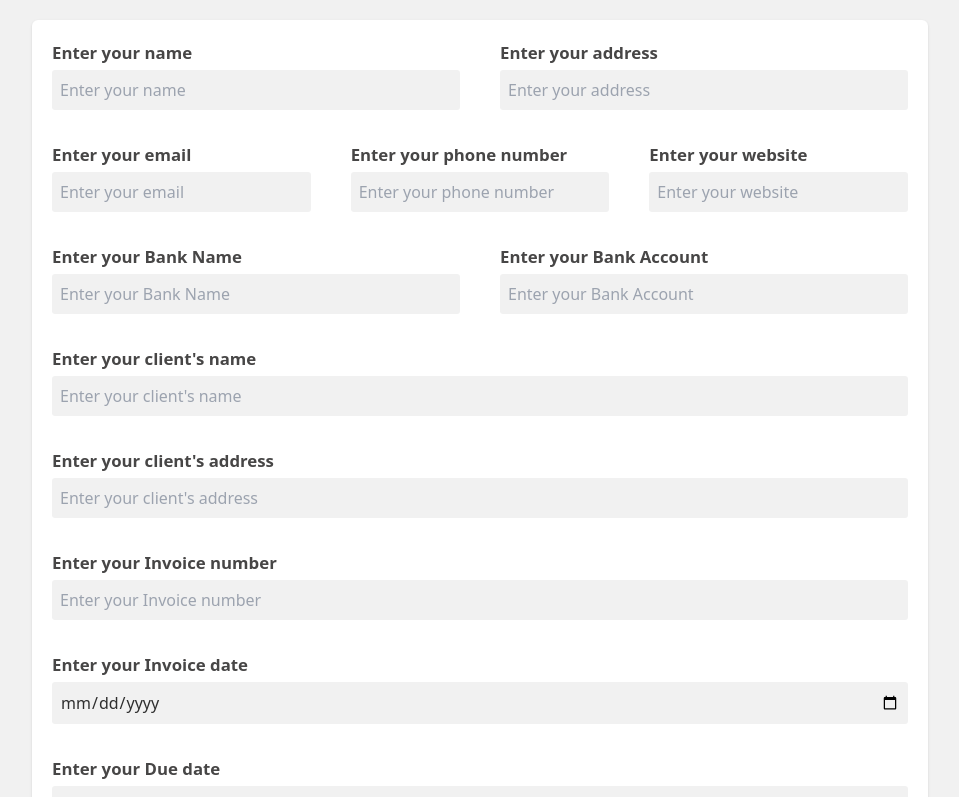
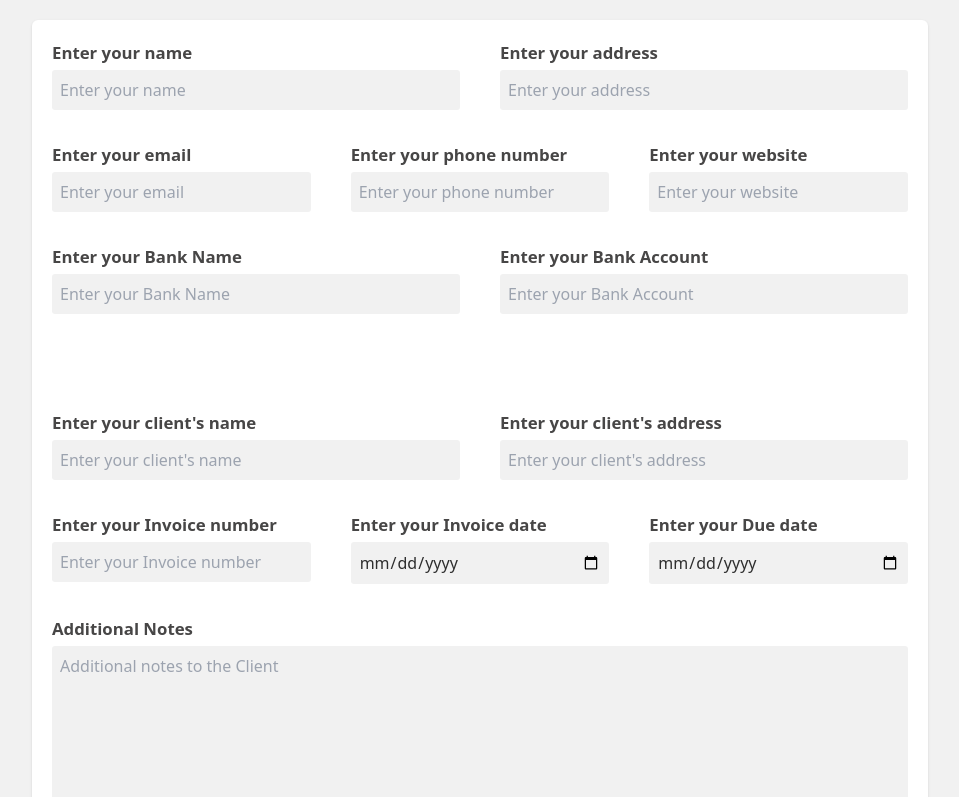
Before and after one commit to MuhammadElham/Invoice-Generator, a React (Vite) app: page / in a window 1280 px wide. Shown: the top 797 px of the page, without its empty margins (160-1119 px from the left). Built offline with nearby package versions, Linux system fonts and the light colour scheme.

Commit message:
Alhamdulliah Done Details

```diff
--- a/src/App.jsx
+++ b/src/App.jsx
@@ -158,7 +158,9 @@ const App = () => {
               />
             </div>
           </article>
+          <article className="md:grid grid-cols-2 gap-10 md:mt-16">
             {/* clientName */}
+            <div className="flex flex-col">
               <label htmlFor="clientName">Enter your client's name</label>
               <input
                 type="text"
@@ -168,7 +170,9 @@ const App = () => {
                 onChange={(e) => setClientName(e.target.value)}
                 autoComplete="off"
               />
+            </div>
             {/* clientAddress */}
+            <div className="flex flex-col">
               <label htmlFor="clientAddress">Enter your client's address</label>
               <input
                 type="text"
@@ -178,6 +182,10 @@ const App = () => {
                 onChange={(e) => setClientAddress(e.target.value)}
                 autoComplete="off"
               />
+            </div>
+          </article>
+          <article className="md:grid grid-cols-3 gap-10 ">
+            <div className="flex flex-col">
               {/* InvoiceNumber */}
               <label htmlFor="invoiceNumber">Enter your Invoice number</label>
               <input
@@ -188,6 +196,8 @@ const App = () => {
                 onChange={(e) => setInvoiceNumber(e.target.value)}
                 autoComplete="off"
               />
+            </div>
+            <div className="flex flex-col">
               {/* InvoiceDate */}
               <label htmlFor="invoiceDate">Enter your Invoice date</label>
               <input
@@ -198,6 +208,8 @@ const App = () => {
                 onChange={(e) => setInvoiceDate(e.target.value)}
                 autoComplete="off"
               />
+            </div>
+            <div className="flex flex-col">
               {/* DueDate */}
               <label htmlFor="dueDate">Enter your Due date</label>
               <input
@@ -208,12 +220,14 @@ const App = () => {
                 onChange={(e) => setDueDate(e.target.value)}
                 autoComplete="off"
               />
+            </div>
+          </article>
           {/* Notes */}
           <label htmlFor="notes">Additional Notes</label>
           <textarea
             name="notes"
             id="notes"
-            rows={30}
+            rows={10}
             cols={10}
             placeholder="Additional notes to the Client"
             value={notes}
--- a/src/components/Table.jsx
+++ b/src/components/Table.jsx
@@ -3,7 +3,7 @@ import React from "react";
 const Table = () => {
   return (
     <div>
-      <div className="mb-5">this is the table</div>
+      <div className="mb-5"></div>
     </div>
   );
 };
--- a/src/index.css
+++ b/src/index.css
@@ -10,7 +10,7 @@ body {
 label {
     margin-bottom: 0.3rem;
     font-size: 1.05rem;
-    font-weight: bold;
+    font-weight: 600;
     color: #474646;
 }
 
@@ -22,7 +22,12 @@ textarea {
     outline: none;
     margin-bottom: 2rem;
     color: #2e2e2e;
-    font-weight: 500;
+    transition: outline 0.2s ease-in-out;
+}
+
+input:focus,
+textarea:focus {
+    outline: 2px solid rgb(80, 188, 224);
 }
 
 button {
```
Lines whose indentation alone changed are shown as unchanged.
